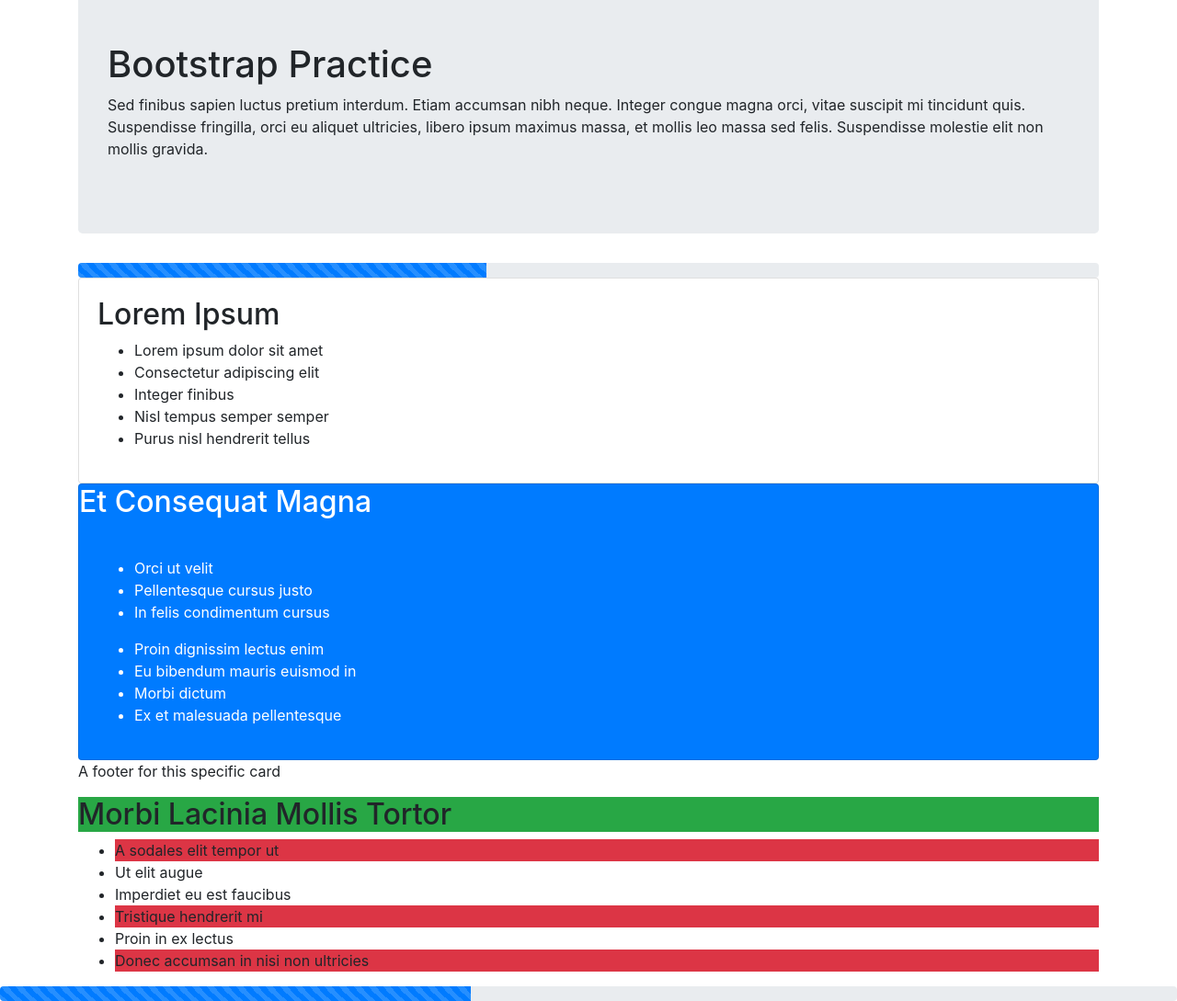
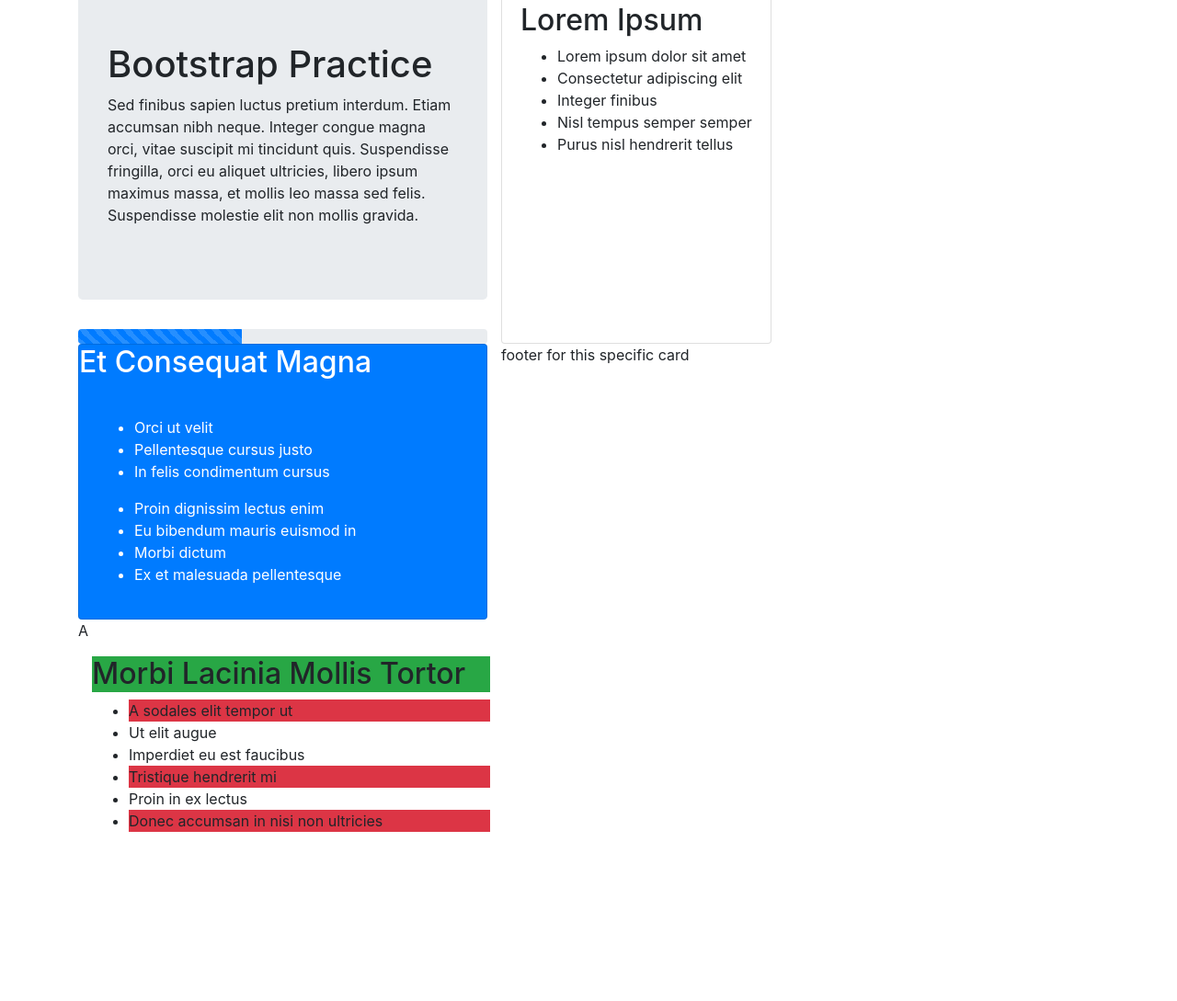
Before and after one commit to NNJAMBI/bootstrap-practice, a plain HTML site: page index.html in a window 1280 px wide. Shown: the part 18-1107 px from the top of the page at 92% size. After the commit the page ends 939 px from the top, so only its background shows below. Drawn offline with Linux system fonts and the light colour scheme.

Commit message:
add columns, rows, the grid system

```diff
--- a/index.html
+++ b/index.html
@@ -7,6 +7,8 @@
   </head>
   <body>
       <div class="container">
+          <div class="row">
+              <div class="col-md-5">
     <div class="jumbotron">
                 <h1>Bootstrap Practice</h1>
                 <p>Sed finibus sapien luctus pretium interdum. Etiam accumsan nibh neque. Integer congue magna orci, vitae suscipit mi tincidunt quis. Suspendisse fringilla, orci eu aliquet ultricies, libero ipsum maximus massa, et mollis leo massa sed felis. Suspendisse molestie elit non mollis gravida.</p>
@@ -14,6 +16,7 @@
                <div class="progress">
                 <div class="progress-bar progress-bar-success progress-bar-striped" role="progressbar" aria-valuenow="40" aria-valuemin="0" aria-valuemax="100" style="width: 40%">
                   <span class="sr-only">40% Complete (success)</span>
+                </div>
               </div>
               </div>
                <div class="card">
@@ -28,6 +31,9 @@
                     </ul>
                    </div>
                </div>
+          </div>
+          <div class="row">
+          <div class="col-md-5">
             <div class="card bg-primary text-white">
                 <div class="card-title">
                     <h2>Et Consequat Magna</h2>
@@ -48,8 +54,12 @@
                </div>
 
             <div class="footer">
-        <p>A footer for this specific card</p>
+                <p>A
           </div>
+          </div>
+       footer for this specific card</p>
+    </div>
+    <div class="col-md-5">
         <h2 class="bg-success">Morbi Lacinia Mollis Tortor</h2>
         <ul>
           <li class="bg-danger">A sodales elit tempor ut</li>
@@ -60,9 +70,6 @@
           <li class=bg-danger>Donec accumsan in nisi non ultricies</li>
         </ul>
     </div>
-      <div class="progress">
-  <div class="progress-bar progress-bar-success progress-bar-striped" role="progressbar" aria-valuenow="40" aria-valuemin="0" aria-valuemax="100" style="width: 40%">
-    <span class="sr-only">40% Complete (success)</span>
       </div>
     </div>
   </body>
```
Lines whose indentation alone changed are shown as unchanged.
